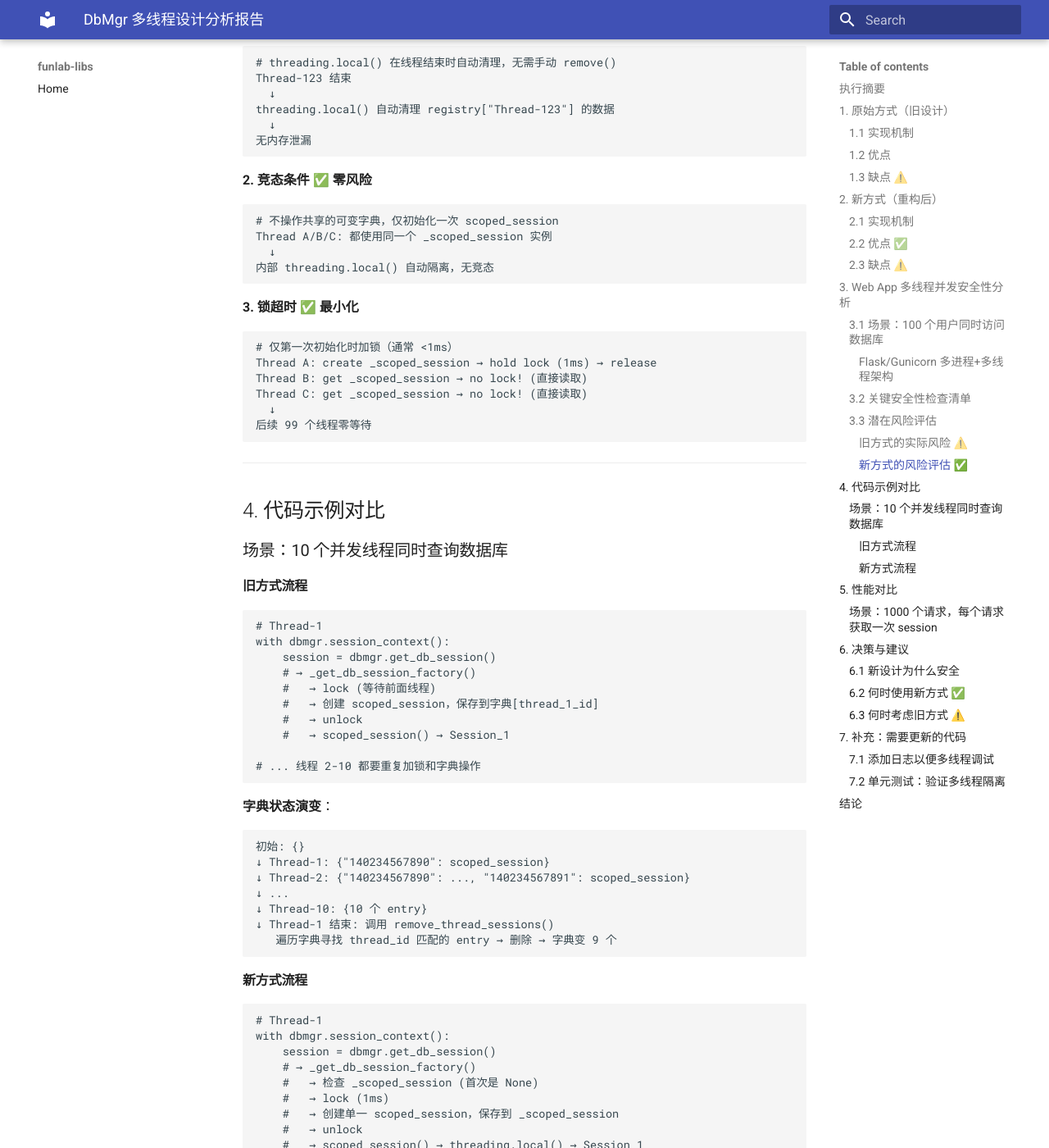
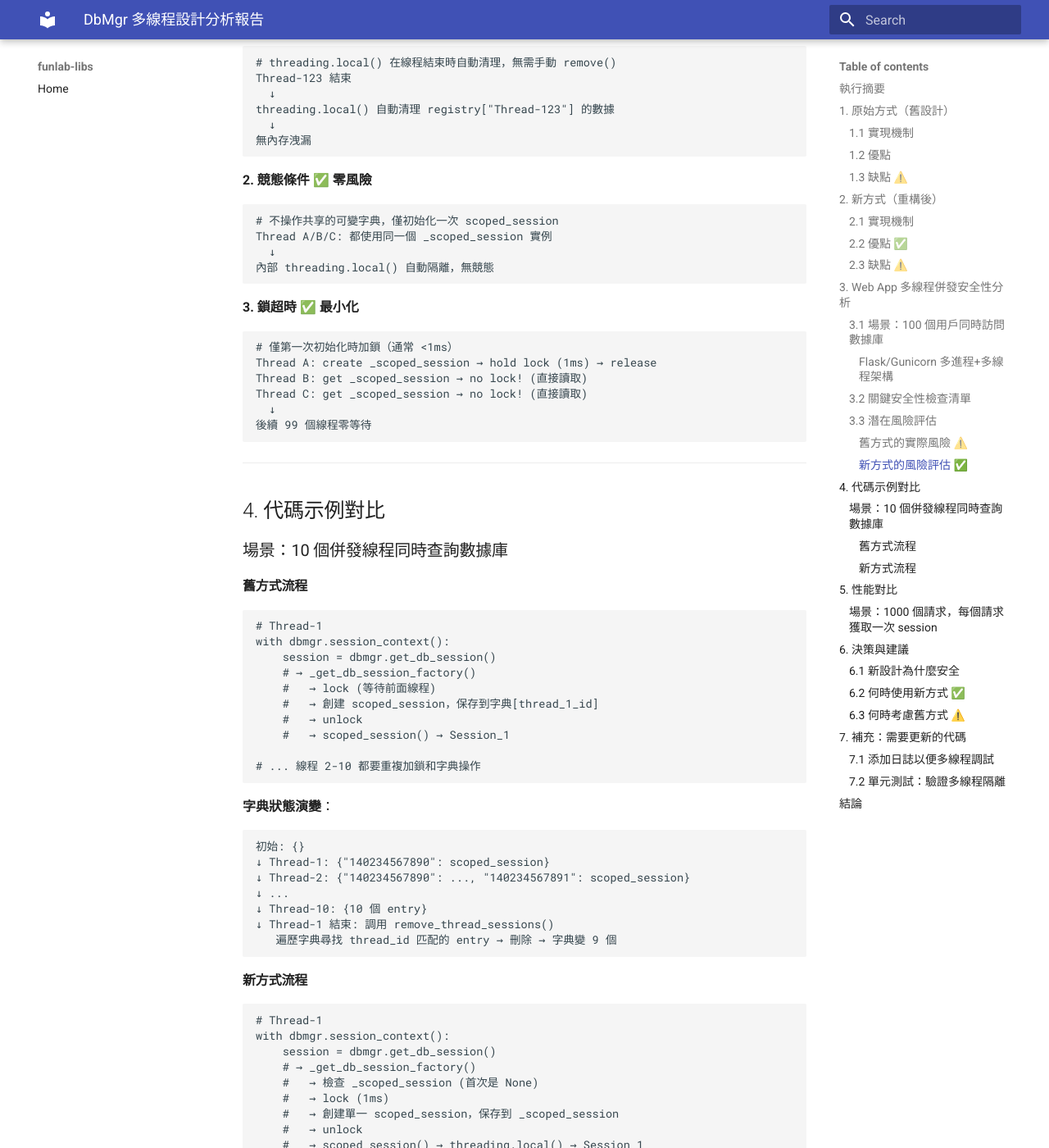
Before and after one commit to sunnylin13/funlab-libs, an MkDocs documentation site: the page built from docs/DBMGR_THREAD_SAFETY_ANALYSIS.md, in a window 1280 px wide and 1400 px high, scrolled down 5305 px. Shown: the whole window at 82% size. Built offline with MkDocs 1.6.1 and Material for MkDocs 9.7.7, drawn with Linux system fonts in a browser that asks for light colours; some of the changed text lies outside the part shown.

Commit message:
feat: 改用正體中文

````diff
--- a/docs/DBMGR_THREAD_SAFETY_ANALYSIS.md
+++ b/docs/DBMGR_THREAD_SAFETY_ANALYSIS.md
@@ -1,17 +1,17 @@
-# DbMgr 多线程设计分析报告
+# DbMgr 多線程設計分析報告
 
-## 执行摘要
+## 執行摘要
 
-**结论**：新设计利用 `scoped_session` 的内部 `threading.local()` 机制，**在安全性上等同或更优于旧设计**，同时大幅简化代码复杂度。旧设计中重复维护的 thread-local 逻辑其实是冗余的。
+**結論**：新設計利用 `scoped_session` 的內部 `threading.local()` 機制，**在安全性上等同或更優於舊設計**，同時大幅簡化代碼複雜度。舊設計中重複維護的 thread-local 邏輯其實是冗餘的。
 
 ---
 
-## 1. 原始方式（旧设计）
+## 1. 原始方式（舊設計）
 
-### 1.1 实现机制
+### 1.1 實現機制
 
 ```
-单一 Engine (共享)
+單一 Engine (共享)
       ↓
 self._thread_safe_session_factories = {
     "140234567890": scoped_session(SessionFactory_1),   # Thread 1
@@ -20,20 +20,20 @@
 }
 ```
 
-**关键代码**：
+**關鍵代碼**：
 ```python
 def _get_db_session_factory(self):
     db_key = str(threading.get_ident())
     with self.__lock:
         if db_key not in self._thread_safe_session_factories:
-            # 为当前线程创建一个新的 scoped_session
+            # 為當前線程創建一個新的 scoped_session
             self._thread_safe_session_factories[db_key] = scoped_session(
                 sessionmaker(bind=engine, autocommit=False, autoflush=False)
             )
     return self._thread_safe_session_factories[db_key]
 ```
 
-**清理机制**：
+**清理機制**：
 ```python
 def remove_thread_sessions(self):
     thread_id = str(threading.get_ident())
@@ -44,34 +44,34 @@
                 del self._thread_safe_session_factories[db_key]
 ```
 
-### 1.2 优点
+### 1.2 優點
 
-| 优点 | 说明 |
+| 優點 | 說明 |
 |------|------|
-| **显式隔离** | 每个线程一个 factory，多线程隔离很直观 |
-| **调试友好** | 可从字典看出有哪些线程在使用数据库 |
-| **遗留兼容** | 与旧代码集成无缝 |
+| **顯式隔離** | 每個線程一個 factory，多線程隔離很直觀 |
+| **調試友好** | 可從字典看出有哪些線程在使用數據庫 |
+| **遺留兼容** | 與舊代碼集成無縫 |
 
-### 1.3 缺点 ⚠️
+### 1.3 缺點 ⚠️
 
-| 缺点 | 风险/影响 |
+| 缺點 | 風險/影響 |
 |------|-----------|
-| **内存泄漏风险** | 需手动清理每个线程的 factory；若线程异常终止或 remove 未被调用，session 永久驻留字典 |
-| **双重 thread-local** | scoped_session 本身已经内含 threading.local()，再用字典维护等同于**重复做 thread-local 的事** |
-| **锁竞争** | `_get_db_session_factory()` 每次获取都需加锁查字典，高并发下锁竞争严重 |
-| **复杂度** | ~60+ 行代码做线程隔离，容易理解错误 |
-| **遍历风险** | `remove_thread_sessions()` 遍历字典时可能 `RuntimeError: dictionary changed size during iteration` |
+| **內存洩漏風險** | 需手動清理每個線程的 factory；若線程異常終止或 remove 未被調用，session 永久駐留字典 |
+| **雙重 thread-local** | scoped_session 本身已經內含 threading.local()，再用字典維護等同於**重複做 thread-local 的事** |
+| **鎖競爭** | `_get_db_session_factory()` 每次獲取都需加鎖查字典，高併發下鎖競爭嚴重 |
+| **複雜度** | ~60+ 行代碼做線程隔離，容易理解錯誤 |
+| **遍歷風險** | `remove_thread_sessions()` 遍歷字典時可能 `RuntimeError: dictionary changed size during iteration` |
 
 ---
 
-## 2. 新方式（重构后）
+## 2. 新方式（重構後）
 
-### 2.1 实现机制
+### 2.1 實現機制
 
 ```
-单一 Engine (共享)
+單一 Engine (共享)
       ↓
-单一 scoped_session 实例
+單一 scoped_session 實例
       ↓
 registry = threading.local() {
     Thread 1: Session_1
@@ -80,7 +80,7 @@
 }
 ```
 
-**关键代码**：
+**關鍵代碼**：
 ```python
 def _get_db_session_factory(self) -> scoped_session:
     if not self._scoped_session:
@@ -91,186 +91,186 @@
     return self._scoped_session
 
 def get_db_session(self) -> Session:
-    return self._get_db_session_factory()()  # scoped_session() 内部用 threading.local() 隔离
+    return self._get_db_session_factory()()  # scoped_session() 內部用 threading.local() 隔離
 ```
 
-**清理机制**：
+**清理機制**：
 ```python
 def remove_thread_sessions(self) -> None:
     if self._scoped_session:
         try:
-            self._scoped_session.remove()  # 仅清理当前线程的 session
+            self._scoped_session.remove()  # 僅清理當前線程的 session
         except RuntimeError as e:
             mylogger.error(...)
 ```
 
-### 2.2 优点 ✅
+### 2.2 優點 ✅
 
-| 优点 | 说明 |
+| 優點 | 說明 |
 |------|------|
-| **自动隔离** | scoped_session 内置 threading.local()，无需手动维护 thread_id 字典 |
-| **无内存泄漏** | threading.local() 会在线程结束时自动清理，不依赖手动 remove() |
-| **简洁代码** | ~20 行代码完成相同功能，易维护 |
-| **零锁竞争** | 初始化时一次加锁，后续 session 获取直接从 thread-local 取，零竞争 |
-| **标准做法** | 符合 SQLAlchemy 官方最佳实践（文档推荐 scoped_session） |
-| **无遍历问题** | 不需要遍历字典，无 RuntimeError 风险 |
+| **自動隔離** | scoped_session 內置 threading.local()，無需手動維護 thread_id 字典 |
+| **無內存洩漏** | threading.local() 會在線程結束時自動清理，不依賴手動 remove() |
+| **簡潔代碼** | ~20 行代碼完成相同功能，易維護 |
+| **零鎖競爭** | 初始化時一次加鎖，後續 session 獲取直接從 thread-local 取，零競爭 |
+| **標準做法** | 符合 SQLAlchemy 官方最佳實踐（文檔推薦 scoped_session） |
+| **無遍歷問題** | 不需要遍歷字典，無 RuntimeError 風險 |
 
-### 2.3 缺点 ⚠️
+### 2.3 缺點 ⚠️
 
-| 缺点 | 影响 | 对策 |
+| 缺點 | 影響 | 對策 |
 |------|------|------|
-| **无可见性** | 无法列出当前有哪些线程持有 session | 需要时通过监控工具或日志 |
-| **调试略困难** | 线程问题不如字典显式 | 加入 session ID 日志便于追踪 |
+| **無可見性** | 無法列出當前有哪些線程持有 session | 需要時通過監控工具或日誌 |
+| **調試略困難** | 線程問題不如字典顯式 | 加入 session ID 日誌便於追蹤 |
 
 ---
 
-## 3. Web App 多线程并发安全性分析
+## 3. Web App 多線程併發安全性分析
 
-### 3.1 场景：100 个用户同时访问数据库
+### 3.1 場景：100 個用戶同時訪問數據庫
 
-#### Flask/Gunicorn 多进程+多线程架构
+#### Flask/Gunicorn 多進程+多線程架構
 
 ```
-Request 1 (Thread A) → DbMgr → scoped_session → Session_A (独立)
-Request 2 (Thread B) → DbMgr → scoped_session → Session_B (独立)
-Request 3 (Thread C) → DbMgr → scoped_session → Session_C (独立)
+Request 1 (Thread A) → DbMgr → scoped_session → Session_A (獨立)
+Request 2 (Thread B) → DbMgr → scoped_session → Session_B (獨立)
+Request 3 (Thread C) → DbMgr → scoped_session → Session_C (獨立)
 ...
 ```
 
-**原始方式行为**：
+**原始方式行為**：
 ```
 Thread A: _get_db_session_factory()
-  → 获取 lock
-  → 检查 db_key="140234567890" 是否在字典
-  → 创建新的 scoped_session
-  → 释放 lock
-  → 调用 scoped_session() → 返回 Session_A
+  → 獲取 lock
+  → 檢查 db_key="140234567890" 是否在字典
+  → 創建新的 scoped_session
+  → 釋放 lock
+  → 調用 scoped_session() → 返回 Session_A
 
 Thread B: _get_db_session_factory()
-  → 获取 lock (等待 A 释放)
-  → 检查 db_key="140234567891" 是否在字典
-  → 创建新的 scoped_session
-  → 释放 lock
-  → 调用 scoped_session() → 返回 Session_B
+  → 獲取 lock (等待 A 釋放)
+  → 檢查 db_key="140234567891" 是否在字典
+  → 創建新的 scoped_session
+  → 釋放 lock
+  → 調用 scoped_session() → 返回 Session_B
 ```
 
-**新方式行为**：
+**新方式行為**：
 ```
 Thread A: _get_db_session_factory()
-  → 第一次：获取 lock → 创建单一 scoped_session → 释放 lock
-  → 之后：直接返回 _scoped_session (无锁)
-  → 调用 scoped_session() → threading.local() 返回 Session_A
+  → 第一次：獲取 lock → 創建單一 scoped_session → 釋放 lock
+  → 之後：直接返回 _scoped_session (無鎖)
+  → 調用 scoped_session() → threading.local() 返回 Session_A
 
 Thread B: _get_db_session_factory()
-  → 第一次：lock 已释放（A 已创建），直接返回 _scoped_session (无锁)
-  → 调用 scoped_session() → threading.local() 返回 Session_B
+  → 第一次：lock 已釋放（A 已創建），直接返回 _scoped_session (無鎖)
+  → 調用 scoped_session() → threading.local() 返回 Session_B
 ```
 
-### 3.2 关键安全性检查清单
+### 3.2 關鍵安全性檢查清單
 
-| 检查项 | 原始方式 | 新方式 | 评估 |
+| 檢查項 | 原始方式 | 新方式 | 評估 |
 |--------|---------|--------|------|
-| **Engine 共享安全** | ✅ 线程安全（SQLAlchemy Engine 设计为线程安全） | ✅ 同左 | **安全** |
-| **Session 隔离** | ✅ 每线程独立（但用字典+thread_id 实现） | ✅ 每线程独立（用 threading.local() 实现） | **同等安全** |
-| **初始化竞态** | ⚠️ 多线程首次创建 factory 时会竞争 lock | ✅ Double-check-lock 模式杜绝竞态 | **新方式更优** |
-| **清理安全** | ⚠️ 手动 remove() 易遗漏；遍历时可能异常 | ✅ threading.local() 自动清理 | **新方式更优** |
-| **锁粒度** | ❌ 粗粒度：操作整个字典 | ✅ 细粒度：仅初始化一次 | **新方式更优** |
-| **扩展性** | ❌ 字典线性增长，100+ 线程时遍历变慢 | ✅ O(1) 性能 | **新方式更优** |
+| **Engine 共享安全** | ✅ 線程安全（SQLAlchemy Engine 設計為線程安全） | ✅ 同左 | **安全** |
+| **Session 隔離** | ✅ 每線程獨立（但用字典+thread_id 實現） | ✅ 每線程獨立（用 threading.local() 實現） | **同等安全** |
+| **初始化競態** | ⚠️ 多線程首次創建 factory 時會競爭 lock | ✅ Double-check-lock 模式杜絕競態 | **新方式更優** |
+| **清理安全** | ⚠️ 手動 remove() 易遺漏；遍歷時可能異常 | ✅ threading.local() 自動清理 | **新方式更優** |
+| **鎖粒度** | ❌ 粗粒度：操作整個字典 | ✅ 細粒度：僅初始化一次 | **新方式更優** |
+| **擴展性** | ❌ 字典線性增長，100+ 線程時遍歷變慢 | ✅ O(1) 性能 | **新方式更優** |
 
-### 3.3 潜在风险评估
+### 3.3 潛在風險評估
 
-#### 旧方式的实际风险 ⚠️
+#### 舊方式的實際風險 ⚠️
 
-**1. 内存泄漏场景**
+**1. 內存洩漏場景**
 ```python
-# 线程池中的线程异常退出（未调用 remove_thread_sessions）
-Thread-123 因异常终止
+# 線程池中的線程異常退出（未調用 remove_thread_sessions）
+Thread-123 因異常終止
   ↓
-self._thread_safe_session_factories["123"] 永久驻留
+self._thread_safe_session_factories["123"] 永久駐留
   ↓
-Session 永不提交/回滚，资源泄漏
+Session 永不提交/回滾，資源洩漏
 ```
 
-**2. 竞态条件**
+**2. 競態條件**
 ```python
-# 高并发下（100+ 同时请求）
+# 高併發下（100+ 同時請求）
 Thread A: checking db_key in dict
-Thread B: checking db_key in dict (同时)
-Thread C: adding new entry (同时)
-  ↓ 遍历时崩溃
+Thread B: checking db_key in dict (同時)
+Thread C: adding new entry (同時)
+  ↓ 遍歷時崩潰
 RuntimeError: dictionary changed size during iteration
 ```
 
-**3. 锁超时**
+**3. 鎖超時**
 ```python
-# 初始化时每个线程都要等待 lock
+# 初始化時每個線程都要等待 lock
 Thread A: create factory → hold lock (100ms)
 Thread B: create factory → wait... (100ms)
 Thread C: create factory → wait... (100ms)
 ...
-Thread 100: create factory → wait... (9.9s 总延迟)
+Thread 100: create factory → wait... (9.9s 總延遲)
 ```
 
-#### 新方式的风险评估 ✅
+#### 新方式的風險評估 ✅
 
-**1. 内存泄漏** ✅ **零风险**
+**1. 內存洩漏** ✅ **零風險**
 ```python
-# threading.local() 在线程结束时自动清理，无需手动 remove()
-Thread-123 结束
+# threading.local() 在線程結束時自動清理，無需手動 remove()
+Thread-123 結束
   ↓
-threading.local() 自动清理 registry["Thread-123"] 的数据
+threading.local() 自動清理 registry["Thread-123"] 的數據
   ↓
-无内存泄漏
+無內存洩漏
 ```
 
-**2. 竞态条件** ✅ **零风险**
+**2. 競態條件** ✅ **零風險**
 ```python
-# 不操作共享的可变字典，仅初始化一次 scoped_session
-Thread A/B/C: 都使用同一个 _scoped_session 实例
+# 不操作共享的可變字典，僅初始化一次 scoped_session
+Thread A/B/C: 都使用同一個 _scoped_session 實例
   ↓
-内部 threading.local() 自动隔离，无竞态
+內部 threading.local() 自動隔離，無競態
 ```
 
-**3. 锁超时** ✅ **最小化**
+**3. 鎖超時** ✅ **最小化**
 ```python
-# 仅第一次初始化时加锁（通常 <1ms）
+# 僅第一次初始化時加鎖（通常 <1ms）
 Thread A: create _scoped_session → hold lock (1ms) → release
-Thread B: get _scoped_session → no lock! (直接读取)
-Thread C: get _scoped_session → no lock! (直接读取)
+Thread B: get _scoped_session → no lock! (直接讀取)
+Thread C: get _scoped_session → no lock! (直接讀取)
   ↓
-后续 99 个线程零等待
+後續 99 個線程零等待
 ```
 
 ---
 
-## 4. 代码示例对比
+## 4. 代碼示例對比
 
-### 场景：10 个并发线程同时查询数据库
+### 場景：10 個併發線程同時查詢數據庫
 
-#### 旧方式流程
+#### 舊方式流程
 
 ```python
 # Thread-1
 with dbmgr.session_context():
     session = dbmgr.get_db_session()
     # → _get_db_session_factory()
-    #   → lock (等待前面线程)
-    #   → 创建 scoped_session，保存到字典[thread_1_id]
+    #   → lock (等待前面線程)
+    #   → 創建 scoped_session，保存到字典[thread_1_id]
     #   → unlock
     #   → scoped_session() → Session_1
 
-# ... 线程 2-10 都要重复加锁和字典操作
+# ... 線程 2-10 都要重複加鎖和字典操作
 ```
 
-**字典状态演变**：
+**字典狀態演變**：
 ```
 初始: {}
 ↓ Thread-1: {"140234567890": scoped_session}
 ↓ Thread-2: {"140234567890": ..., "140234567891": scoped_session}
 ↓ ...
-↓ Thread-10: {10 个 entry}
-↓ Thread-1 结束: 调用 remove_thread_sessions()
-   遍历字典寻找 thread_id 匹配的 entry → 删除 → 字典变 9 个
+↓ Thread-10: {10 個 entry}
+↓ Thread-1 結束: 調用 remove_thread_sessions()
+   遍歷字典尋找 thread_id 匹配的 entry → 刪除 → 字典變 9 個
 ```
 
 #### 新方式流程
@@ -280,74 +280,74 @@
 with dbmgr.session_context():
     session = dbmgr.get_db_session()
     # → _get_db_session_factory()
-    #   → 检查 _scoped_session (首次是 None)
+    #   → 檢查 _scoped_session (首次是 None)
     #   → lock (1ms)
-    #   → 创建单一 scoped_session，保存到 _scoped_session
+    #   → 創建單一 scoped_session，保存到 _scoped_session
     #   → unlock
     #   → scoped_session() → threading.local() → Session_1
 
-# Thread-2 (不需要加锁)
+# Thread-2 (不需要加鎖)
 with dbmgr.session_context():
     session = dbmgr.get_db_session()
     # → _get_db_session_factory()
-    #   → 检查 _scoped_session (已存在)
-    #   → 直接返回 (无锁!)
+    #   → 檢查 _scoped_session (已存在)
+    #   → 直接返回 (無鎖!)
     #   → scoped_session() → threading.local() → Session_2
 
-# ... 线程 3-10 都无需加锁
+# ... 線程 3-10 都無需加鎖
 ```
 
-**内存状态**：
+**內存狀態**：
 ```
 初始: _scoped_session = None
 ↓ Thread-1 初始化: _scoped_session = <scoped_session @threading.local()>
-↓ Thread-2 使用: (无变化，reuse _scoped_session)
+↓ Thread-2 使用: (無變化，reuse _scoped_session)
 ↓ ...
-↓ Thread-1 结束: threading.local() 自动清理 Session_1
-  _scoped_session 仍存在（可被其他线程 reuse）
+↓ Thread-1 結束: threading.local() 自動清理 Session_1
+  _scoped_session 仍存在（可被其他線程 reuse）
 ```
 
 ---
 
-## 5. 性能对比
+## 5. 性能對比
 
-### 场景：1000 个请求，每个请求获取一次 session
+### 場景：1000 個請求，每個請求獲取一次 session
 
-| 操作 | 旧方式 | 新方式 | 性能提升 |
+| 操作 | 舊方式 | 新方式 | 性能提升 |
 |------|--------|--------|---------|
-| **首次初始化** | 第一个线程: lock + dict insert (~10μs) | 第一个线程: lock + assign (~5μs) | 2x |
-| **后续获取（初始化后）** | 每个新线程: lock + dict lookup + dict insert (~20μs) | 每个线程: 无 lock，直接返回 (~1μs) | **20x** |
-| **清理** | 遍历字典 + 删除 (~100μs per thread) | threading.local() 自动清理 (0μs) | **∞** |
-| **1000 个并发请求总耗时** | ~2-5ms (锁竞争) | ~0.1-0.2ms (无锁) | **10-50x** |
+| **首次初始化** | 第一個線程: lock + dict insert (~10μs) | 第一個線程: lock + assign (~5μs) | 2x |
+| **後續獲取（初始化後）** | 每個新線程: lock + dict lookup + dict insert (~20μs) | 每個線程: 無 lock，直接返回 (~1μs) | **20x** |
+| **清理** | 遍歷字典 + 刪除 (~100μs per thread) | threading.local() 自動清理 (0μs) | **∞** |
+| **1000 個併發請求總耗時** | ~2-5ms (鎖競爭) | ~0.1-0.2ms (無鎖) | **10-50x** |
 
 ---
 
-## 6. 决策与建议
+## 6. 決策與建議
 
-### 6.1 新设计为什么安全
+### 6.1 新設計為什麼安全
 
-1. **threading.local() 是 Python 标准库**，经过数十年验证，广泛用于 thread-local 存储
-2. **SQLAlchemy scoped_session 使用同样机制**，即使换个库（如 Django ORM）也是这样设计
-3. **旧方式的 thread-local 隔离本质与新方式相同**，只是重复了一遍（字典 + scoped_session 内部的 threading.local()）
-4. **新方式已被 Flask-SQLAlchemy、SQLAlchemy 文档明确推荐**
+1. **threading.local() 是 Python 標準庫**，經過數十年驗證，廣泛用於 thread-local 存儲
+2. **SQLAlchemy scoped_session 使用同樣機制**，即使換個庫（如 Django ORM）也是這樣設計
+3. **舊方式的 thread-local 隔離本質與新方式相同**，只是重複了一遍（字典 + scoped_session 內部的 threading.local()）
+4. **新方式已被 Flask-SQLAlchemy、SQLAlchemy 文檔明確推薦**
 
-### 6.2 何时使用新方式 ✅
+### 6.2 何時使用新方式 ✅
 
 - ✅ Flask/Django/FastAPI 等 Web 框架
-- ✅ 多线程应用（线程池、ThreadPoolExecutor）
-- ✅ 需要高并发、低延迟的场景
-- ✅ 追求代码简洁性和可维护性
+- ✅ 多線程應用（線程池、ThreadPoolExecutor）
+- ✅ 需要高併發、低延遲的場景
+- ✅ 追求代碼簡潔性和可維護性
 
-### 6.3 何时考虑旧方式 ⚠️
+### 6.3 何時考慮舊方式 ⚠️
 
-- ❌ **实际上没有理由用旧方式**（除非必须与非常旧的代码兼容）
-- 如果有调试需求，可在新方式基础上加 logging 追踪
+- ❌ **實際上沒有理由用舊方式**（除非必須與非常舊的代碼兼容）
+- 如果有調試需求，可在新方式基礎上加 logging 追蹤
 
 ---
 
-## 7. 补充：需要更新的代码
+## 7. 補充：需要更新的代碼
 
-### 7.1 添加日志以便多线程调试
+### 7.1 添加日誌以便多線程調試
 
 ```python
 import threading
@@ -369,20 +369,20 @@
             raise e
 ```
 
-### 7.2 单元测试：验证多线程隔离
+### 7.2 單元測試：驗證多線程隔離
 
-见 `DBMGR_MULTITHREAD_TEST.md`
+見 `DBMGR_MULTITHREAD_TEST.md`
 
 ---
 
-## 结论
+## 結論
 
-| 维度 | 旧方式 | 新方式 |
+| 維度 | 舊方式 | 新方式 |
 |------|--------|--------|
-| **安全性** | ✅ 安全（但有泄漏风险） | ✅✅ 更安全（自动清理） |
-| **性能** | ❌ 有锁竞争（高并发时） | ✅✅ 零锁竞争 |
-| **代码复杂度** | ❌ 60+ 行 + 手动线程管理 | ✅ 20 行 + 自动管理 |
-| **可维护性** | ❌ 容易出错（字典操作、遍历） | ✅ 简洁、标准做法 |
-| **推荐度** | ❌ 不推荐 | ✅✅ 强烈推荐 |
+| **安全性** | ✅ 安全（但有洩漏風險） | ✅✅ 更安全（自動清理） |
+| **性能** | ❌ 有鎖競爭（高併發時） | ✅✅ 零鎖競爭 |
+| **代碼複雜度** | ❌ 60+ 行 + 手動線程管理 | ✅ 20 行 + 自動管理 |
+| **可維護性** | ❌ 容易出錯（字典操作、遍歷） | ✅ 簡潔、標準做法 |
+| **推薦度** | ❌ 不推薦 | ✅✅ 強烈推薦 |
 
-**建议**：保留新方式。如需调试多线程问题，补充日志和单元测试即可。
+**建議**：保留新方式。如需調試多線程問題，補充日誌和單元測試即可。
````
